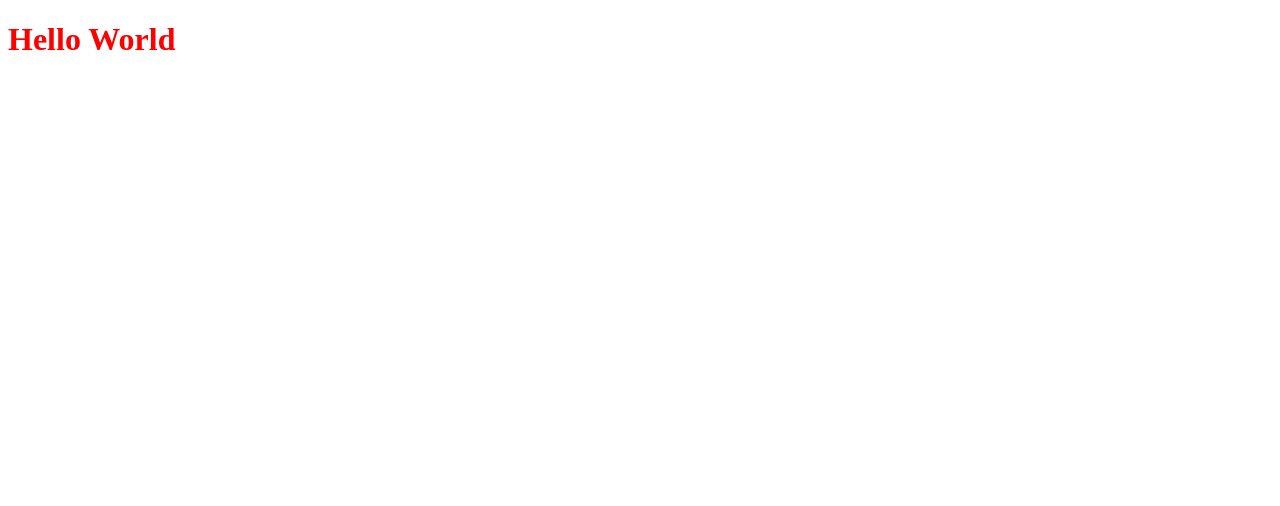
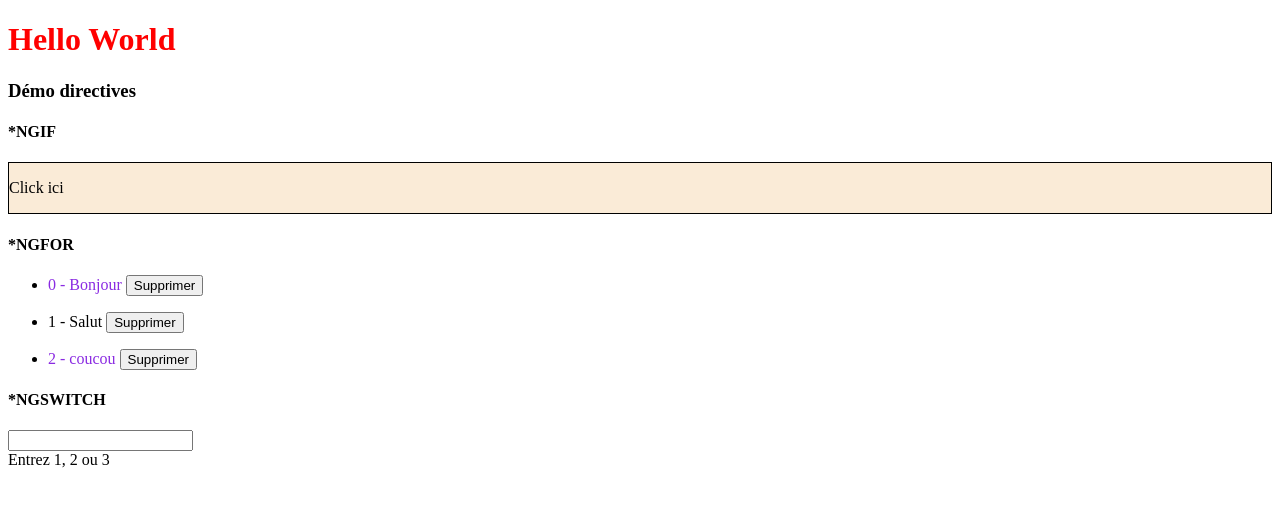
Before and after one commit to SteveBstorm/WAD21-Angular-Demo, an Angular app: page /demo_03 in a window 1280 px wide. Before the commit this address led to /. Shown: the top 506 px of the page. Built offline with nearby package versions, Linux system fonts and the light colour scheme.

Commit message:
Directive

```diff
--- a/src/app/app-routing.module.ts
+++ b/src/app/app-routing.module.ts
@@ -1,11 +1,13 @@
 import { NgModule } from '@angular/core';
 import { RouterModule, Routes } from '@angular/router';
+import { DirectiveDemoComponent } from './components/directive-demo/directive-demo.component';
 import { HelloWorldComponent } from './components/hello-world/hello-world.component';
 import { PipeDemoComponent } from './components/pipe-demo/pipe-demo.component';
 
 const routes: Routes = [
   {path:"demo_01", component : HelloWorldComponent},
-  {path:"demo_02", component : PipeDemoComponent}
+  {path:"demo_02", component : PipeDemoComponent},
+  {path:"demo_03", component : DirectiveDemoComponent}
 ];
 
 @NgModule({
--- a/src/app/app.module.ts
+++ b/src/app/app.module.ts
@@ -7,13 +7,15 @@ import { AppComponent } from './app.component';
 import { HelloWorldComponent } from './components/hello-world/hello-world.component';
 import { PipeDemoComponent } from './components/pipe-demo/pipe-demo.component';
 import { ToFahrenheitPipe } from './pipes/to-fahrenheit.pipe';
+import { DirectiveDemoComponent } from './components/directive-demo/directive-demo.component';
 
 @NgModule({
   declarations: [
     AppComponent,
     HelloWorldComponent,
     PipeDemoComponent,
-    ToFahrenheitPipe
+    ToFahrenheitPipe,
+    DirectiveDemoComponent
   ],
   imports: [
     BrowserModule,
--- /dev/null
+++ b/src/app/components/directive-demo/directive-demo.component.html
@@ -0,0 +1,33 @@
+<h3>Démo directives</h3>
+
+<h4>*NGIF</h4>
+<div (click)="switchVisible()" style="border: 1px black solid; background-color: antiquewhite;">
+    <p style="cursor: pointer;">Click ici</p>
+</div>
+<div *ngIf="IsVisible" style="border: 1px black solid">
+    <p>Lorem ipsum dolor sit, amet consectetur adipisicing elit. Sint odio corporis sapiente culpa nobis. Quisquam placeat eius culpa repellendus. Sapiente sunt ad beatae libero minus voluptates quaerat amet eum in.</p>
+</div>
+
+<h4>*NGFOR</h4>
+<ul>
+    <li *ngFor="let mot of maListe;
+                let i = index;
+                let pair = even">
+
+        <p [ngClass]="{maClasse : pair}">
+            {{i}} - {{mot}}
+            <button (click)="supprimer(i)">Supprimer</button>
+        </p>
+    </li>
+</ul>
+
+<h4>*NGSWITCH</h4>
+
+<input [(ngModel)]="maVariable" />
+
+<div [ngSwitch]="maVariable">
+    <div *ngSwitchCase="1">Bonjour</div>
+    <div *ngSwitchCase="2">Au revoir</div>
+    <div *ngSwitchCase="3">Bonne nuit</div>
+    <div *ngSwitchDefault>Entrez 1, 2 ou 3</div>
+</div>
--- /dev/null
+++ b/src/app/components/directive-demo/directive-demo.component.scss
@@ -0,0 +1,3 @@
+.maClasse {
+    color : blueviolet
+}
--- /dev/null
+++ b/src/app/components/directive-demo/directive-demo.component.ts
@@ -0,0 +1,29 @@
+import { Component, OnInit } from '@angular/core';
+
+@Component({
+  selector: 'app-directive-demo',
+  templateUrl: './directive-demo.component.html',
+  styleUrls: ['./directive-demo.component.scss']
+})
+export class DirectiveDemoComponent implements OnInit {
+
+  public IsVisible : boolean = false
+
+  public maListe : string[] = ["Bonjour", "Salut", "coucou"]
+
+  public maVariable : string = ""
+
+  constructor() { }
+
+  ngOnInit(): void {
+  }
+
+  switchVisible() : void {
+    this.IsVisible = !this.IsVisible
+  }
+
+  supprimer(indice : number) : void {
+    this.maListe.splice(indice, 1)
+  }
+
+}
```
